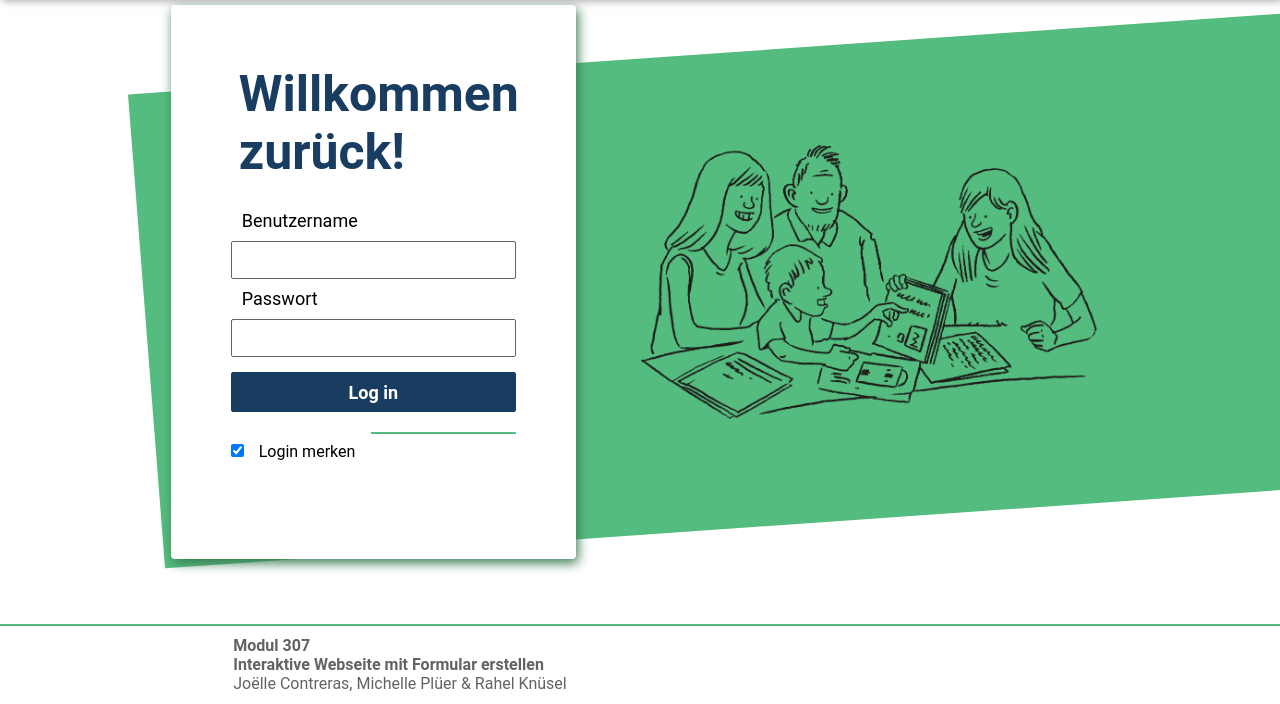
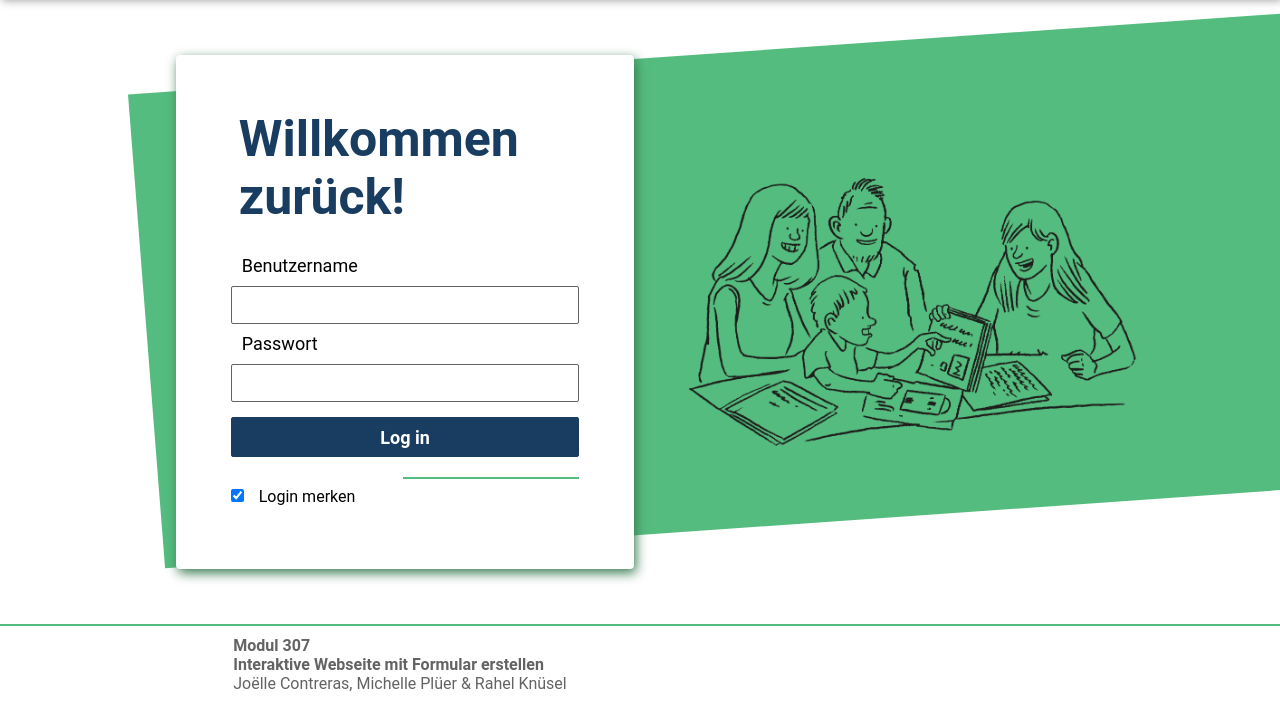
Before and after one commit to miminapl/307-onlineformular, a PHP site: page / in a window 1280 px wide. Shown: the part 96-800 px from the top of the page. Run offline with PHP 8.4, Linux system fonts and the light colour scheme.

Commit message:
optical changes

```diff
--- a/main.css
+++ b/main.css
@@ -33,6 +33,9 @@ nav{
     box-sizing: border-box;
 }
 article{
+    display: flex;
+    align-items: center;
+    justify-content: center;
     background-image: url('media/green-background.svg');
     background-size: cover;
     margin-left: 10%;
@@ -86,33 +89,9 @@ input:focus{
     margin-left: 1.1rem;
     line-height: 3.5rem;
 }
-.BackButton{
-    cursor: pointer;
-    border: none;
-    background:none;
-    color:#55BC7F;
-    padding: 0;
-    font-weight: 700;
-    font-size: 1.8rem;
-    margin-left: -3rem;
-    margin-top: 3rem;
 
-}
-/*
-.BackButton::before{
-    display: inline-flex;
-    content:'';
-    background-image: url('media/arrow-small-left.svg');
-    background-size: 40px 40px;
-    height: 40px;
-    width: 40px;
-}
-*/
-.Illustration{
-    width: 50%;
-}
 .LoginContainer{
-    margin: -3rem 5% 0 6.66%;
+    margin: 0 0 0 6.66%;
     height: 100%;
     display: flex;
     flex-direction: row;
@@ -122,9 +101,9 @@ input:focus{
 .FormContainer{
     display: flex;
     flex-direction: column;
-    width: 42%;
-    margin-left: -6rem;
-    padding: 6rem 6rem 9rem 6rem;
+    width: 45%;
+    margin-left: -5.5rem;
+    padding: 5.5rem;
     background-color:white;
     border-radius: 0.4rem;
     box-shadow: 2px 4px 12px #377951;
@@ -134,13 +113,11 @@ input:focus{
     display: flex;
     flex-direction: column;
     justify-content: center;
-    width: 50%;
-    height: 65%;
+    width: 55%;
 
 }
 .IllustrationContainer img{
-    width: 95%;
-    margin-left: -15%;
+    width: 80%;
 }
 .BurgermenuContainer, .LogoContainer{
     width:16.66%;
```
